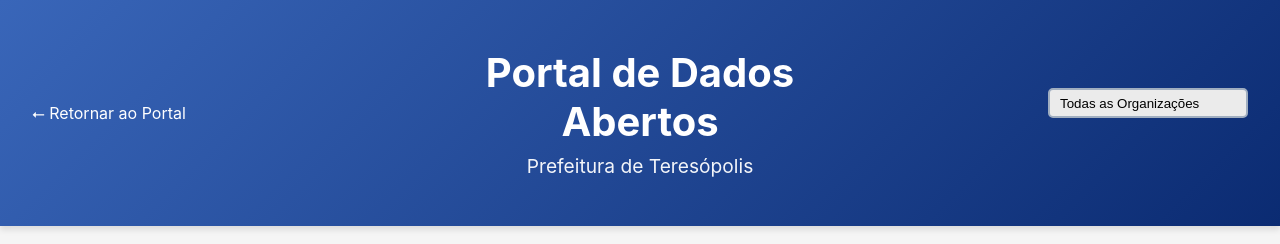
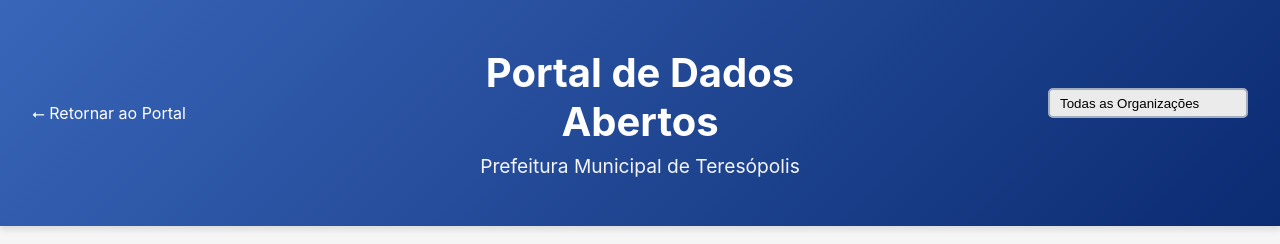
Before and after one commit to CiTecTeresopolis/Pain-is-Responsivos, a React (Vite) app: page / in a window 1280 px wide. Shown: the top 244 px of the page. Built offline with nearby package versions, Linux system fonts and the light colour scheme.

Commit message:
atualização do título

```diff
--- a/src/App.tsx
+++ b/src/App.tsx
@@ -68,7 +68,7 @@
         </div>
         <div className="sub-header">
           <h1>Portal de Dados Abertos</h1>
-          <h3>Prefeitura de Teresópolis</h3>
+          <h3>Prefeitura Municipal de Teresópolis</h3>
         </div>
         <div className="sub-header" style={{ alignItems: "flex-end" }}>
           <div className="div-filter">
```
